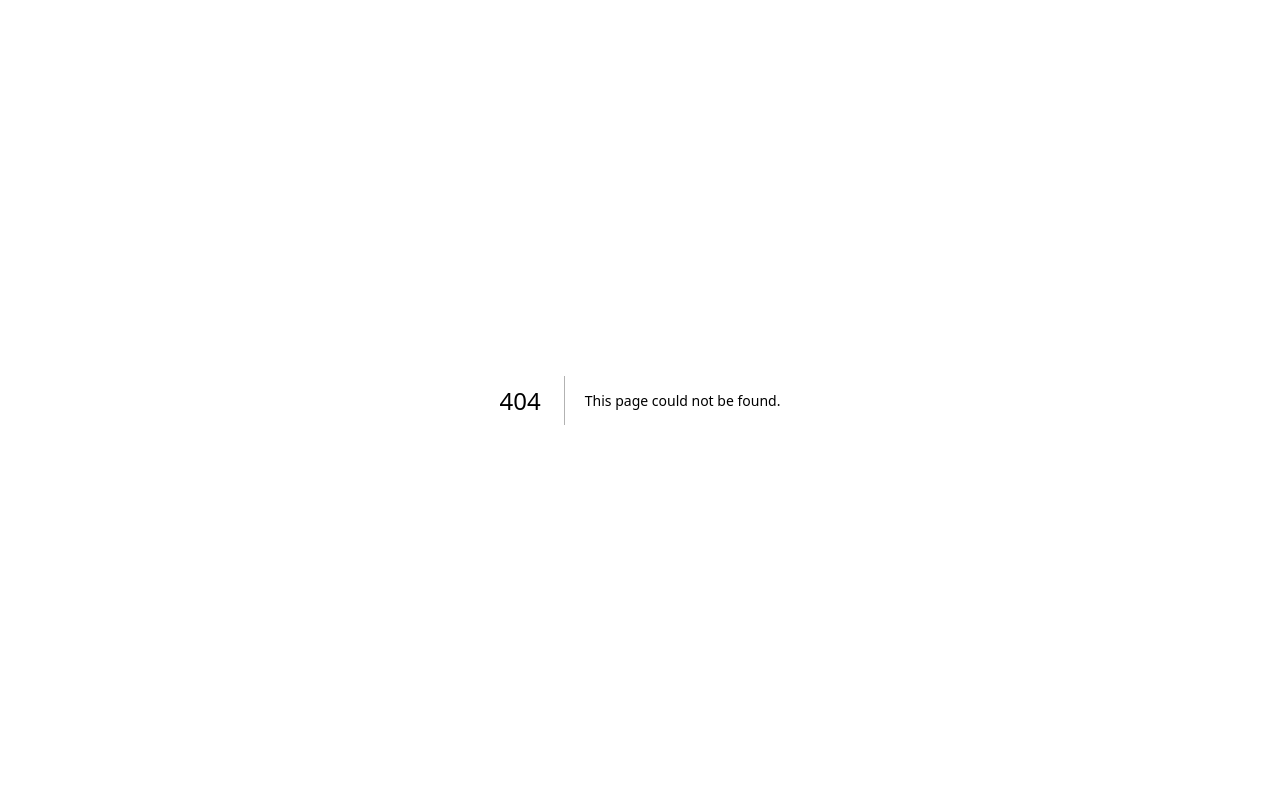
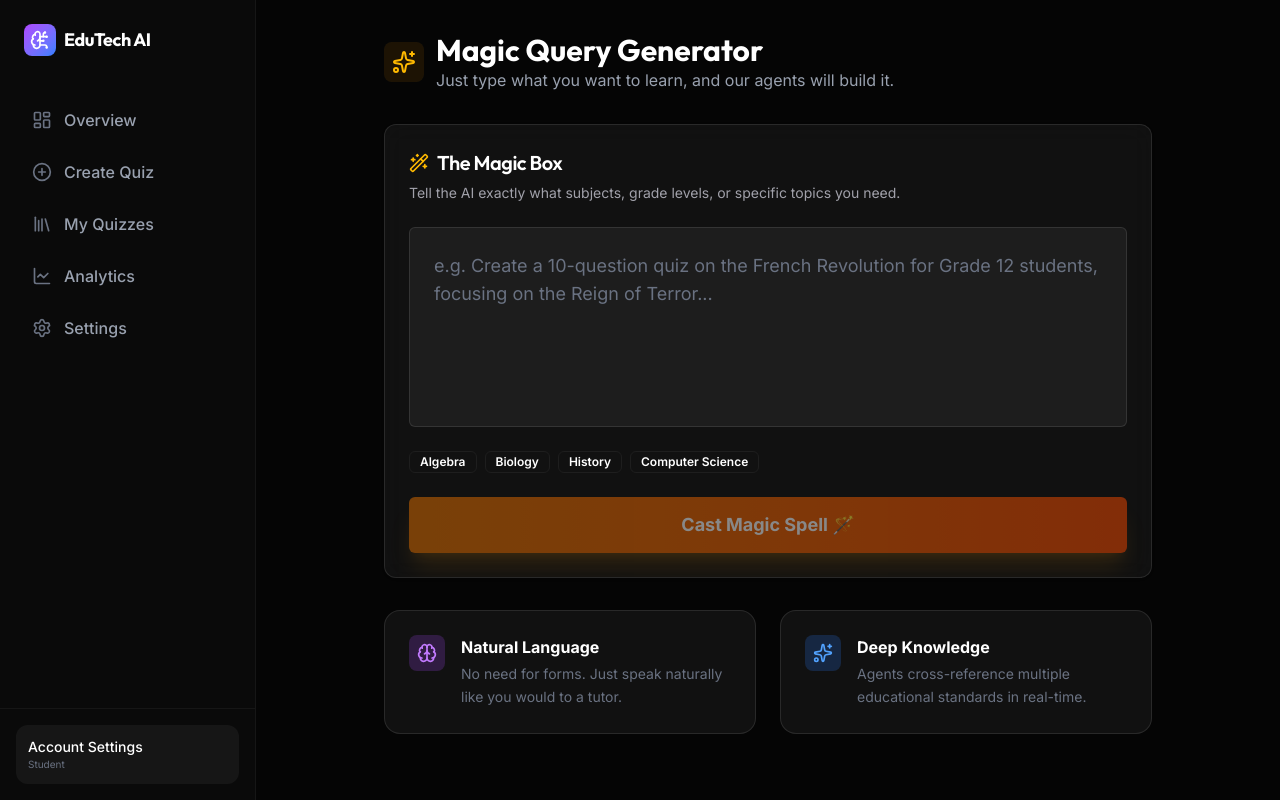
Before and after one commit to Ramdas-Chaugale/edutech-ai, a Next.js app: page /student/create/query in a window 1280 px wide. Before the commit this address had no page. Built offline with nearby package versions, Linux system fonts and the light colour scheme.

Commit message:
feat: magic query generator and improved landing page navigation

```diff
--- /dev/null
+++ b/src/app/(dashboard)/student/create/query/page.tsx
@@ -0,0 +1,122 @@
+"use client";
+
+import { useState } from "react";
+import { useRouter } from "next/navigation";
+import { Card, CardContent, CardHeader, CardTitle, CardDescription } from "@/components/ui/card";
+import { Button } from "@/components/ui/button";
+import { Textarea } from "@/components/ui/textarea";
+import { Badge } from "@/components/ui/badge";
+import { Brain, Loader2, Sparkles, Wand2 } from "lucide-react";
+import { toast } from "sonner";
+
+export default function QueryQuizPage() {
+  const [loading, setLoading] = useState(false);
+  const [query, setQuery] = useState("");
+  const router = useRouter();
+
+  const handleGenerate = async (e: React.FormEvent) => {
+    e.preventDefault();
+    if (!query) return toast.error("Please enter a query");
+
+    setLoading(true);
+
+    try {
+      // We send the raw query to our agentic graph
+      const res = await fetch("/api/quiz/generate", {
+        method: "POST",
+        body: JSON.stringify({
+          topic: query,
+          difficulty: "MEDIUM",
+          count: 10,
+          subject: "General Knowledge (Query)",
+          isQueryMode: true
+        }),
+      });
+
+      if (!res.ok) throw new Error("Failed to generate quiz");
+
+      const quiz = await res.json();
+      toast.success("Magic! Quiz generated from your query.");
+      router.push(`/student/quizzes/${quiz.id}`);
+    } catch (err: any) {
+      toast.error(err.message);
+    } finally {
+      setLoading(false);
+    }
+  };
+
+  return (
+    <div className="max-w-3xl mx-auto space-y-8 animate-in fade-in duration-1000">
+      <div className="flex items-center gap-3">
+        <div className="p-2 bg-amber-500/10 rounded-lg">
+          <Sparkles className="w-6 h-6 text-amber-400" />
+        </div>
+        <div>
+          <h1 className="text-3xl font-bold font-outfit">Magic Query Generator</h1>
+          <p className="text-gray-400">Just type what you want to learn, and our agents will build it.</p>
+        </div>
+      </div>
+
+      <Card className="bg-white/5 border-white/10 relative overflow-hidden backdrop-blur-md">
+        {loading && (
+          <div className="absolute inset-0 bg-black/80 backdrop-blur-md z-50 flex flex-col items-center justify-center text-center p-6 animate-in fade-in">
+            <Loader2 className="w-10 h-10 text-amber-500 animate-spin mb-4" />
+            <p className="text-xl font-bold text-white">AI Agents are Researching...</p>
+            <p className="text-sm text-gray-400 mt-2 max-w-xs">Analyzing your query and drafting high-quality educational content.</p>
+          </div>
+        )}
+
+        <CardHeader>
+          <CardTitle className="text-xl flex items-center gap-2 font-outfit">
+            <Wand2 className="w-5 h-5 text-amber-400" /> The Magic Box
+          </CardTitle>
+          <CardDescription>Tell the AI exactly what subjects, grade levels, or specific topics you need.</CardDescription>
+        </CardHeader>
+
+        <CardContent>
+          <form onSubmit={handleGenerate} className="space-y-6">
+            <Textarea
+              placeholder="e.g. Create a 10-question quiz on the French Revolution for Grade 12 students, focusing on the Reign of Terror..."
+              value={query}
+              onChange={(e) => setQuery(e.target.value)}
+              className="min-h-[200px] bg-white/5 border-white/10 text-lg p-6 focus:ring-amber-500/50 resize-none"
+              required
+            />
+
+            <div className="flex flex-wrap gap-2">
+              <Badge variant="outline" className="cursor-pointer hover:bg-white/10" onClick={() => setQuery("Basic Algebra for 8th Grade")}>Algebra</Badge>
+              <Badge variant="outline" className="cursor-pointer hover:bg-white/10" onClick={() => setQuery("Photosynthesis and Plant Biology")}>Biology</Badge>
+              <Badge variant="outline" className="cursor-pointer hover:bg-white/10" onClick={() => setQuery("World War II major battles")}>History</Badge>
+              <Badge variant="outline" className="cursor-pointer hover:bg-white/10" onClick={() => setQuery("C++ Programming Fundamentals")}>Computer Science</Badge>
+            </div>
+
+            <Button type="submit" disabled={loading || !query} className="w-full h-14 bg-gradient-to-r from-amber-600 to-orange-600 hover:from-amber-500 hover:to-orange-500 text-white text-lg font-bold shadow-xl shadow-amber-500/20">
+              {loading ? "Constructing Quiz..." : "Cast Magic Spell 🪄"}
+            </Button>
+          </form>
+        </CardContent>
+      </Card>
+
+      <div className="grid grid-cols-1 md:grid-cols-2 gap-6">
+        <div className="p-6 rounded-2xl bg-white/5 border border-white/10 flex items-start gap-4">
+          <div className="p-2 bg-purple-500/20 rounded-lg text-purple-400">
+             <Brain className="w-5 h-5" />
+          </div>
+          <div>
+            <h4 className="font-bold mb-1">Natural Language</h4>
+            <p className="text-sm text-gray-500 leading-relaxed">No need for forms. Just speak naturally like you would to a tutor.</p>
+          </div>
+        </div>
+        <div className="p-6 rounded-2xl bg-white/5 border border-white/10 flex items-start gap-4">
+          <div className="p-2 bg-blue-500/20 rounded-lg text-blue-400">
+             <Sparkles className="w-5 h-5" />
+          </div>
+          <div>
+            <h4 className="font-bold mb-1">Deep Knowledge</h4>
+            <p className="text-sm text-gray-500 leading-relaxed">Agents cross-reference multiple educational standards in real-time.</p>
+          </div>
+        </div>
+      </div>
+    </div>
+  );
+}
--- a/src/app/(dashboard)/student/page.tsx
+++ b/src/app/(dashboard)/student/page.tsx
@@ -34,7 +34,12 @@ export default async function StudentDashboard() {
           </h1>
           <p className="text-gray-400 text-sm">Track your AI-generated assessments and learning progress.</p>
         </div>
-        <div className="flex gap-4">
+        <div className="flex flex-wrap gap-4">
+          <Link href="/student/create/query">
+            <Button variant="outline" className="border-amber-500/20 text-amber-400 bg-amber-500/5 hover:bg-amber-500/10 gap-2">
+              <Sparkles className="w-4 h-4" /> Magic Query
+            </Button>
+          </Link>
           <Link href="/student/create/pdf">
             <Button variant="outline" className="border-white/10 text-gray-400 hover:text-white gap-2">
               <Plus className="w-4 h-4 text-blue-400" /> Import PDF
--- a/src/app/globals.css
+++ b/src/app/globals.css
@@ -38,6 +38,9 @@
 }
 
 @layer base {
+  html {
+    scroll-behavior: smooth;
+  }
   * {
     @apply border-border;
   }
--- a/src/app/page.tsx
+++ b/src/app/page.tsx
@@ -47,8 +47,8 @@ export default function Home() {
           {!isSignedIn ? (
             <>
               <div className="hidden md:flex items-center gap-8 mr-8 text-sm font-medium text-gray-400">
-                <Link href="#architecture" className="hover:text-white transition-colors">Architecture</Link>
-                <Link href="#hero" className="hover:text-white transition-colors">Live Demo</Link>
+                <a href="#architecture" className="hover:text-white transition-colors cursor-pointer">Architecture</a>
+                <a href="#hero" className="hover:text-white transition-colors cursor-pointer">Live Demo</a>
                 <Link href="https://github.com/Ramdas-Chaugale/edutech-ai" className="hover:text-white transition-colors">Source Code</Link>
               </div>
               <SignInButton mode="modal">
@@ -89,10 +89,10 @@ export default function Home() {
         >
           <motion.div
             variants={itemVariants}
-            className="inline-flex items-center gap-2 px-3 py-1 rounded-full bg-white/5 border border-white/10 text-xs font-medium text-purple-400 mb-8"
+            className="inline-flex items-center gap-2 px-4 py-2 rounded-full bg-blue-500/10 border border-blue-500/20 text-xs font-medium text-blue-400 mb-8"
           >
             <Sparkles className="w-3 h-3" />
-            <span>Built with RAG, LangGraph & Gemini 1.5 Pro</span>
+            <span>New: Query-Based Quiz Generation is Live!</span>
           </motion.div>
 
           <motion.h1
@@ -109,20 +109,27 @@ export default function Home() {
             variants={itemVariants}
             className="text-lg md:text-xl text-gray-400 mb-12 max-w-2xl mx-auto leading-relaxed"
           >
-            An engineering showcase of autonomous educational agents that generate quizzes, manage learning roadmaps, and provide semantic evaluations.
+            Autonomous educational agents that generate quizzes from **PDFs**, **Plain Queries**, or **Exam Patterns** with semantic evaluation.
           </motion.p>
 
           <motion.div variants={itemVariants} className="flex flex-col md:flex-row gap-4 justify-center">
             {isSignedIn ? (
+              <>
                 <Link href="/student/create">
                   <Button size="lg" className="h-14 px-8 text-base bg-gradient-to-r from-purple-600 to-blue-600 hover:from-purple-500 hover:to-blue-500 border-0 shadow-2xl shadow-purple-500/30">
                     Launch AI Generator <ArrowRight className="ml-2 w-4 h-4" />
                   </Button>
                 </Link>
+                <Link href="/student/create/pdf">
+                  <Button size="lg" variant="outline" className="h-14 px-8 text-base bg-white/5 border-white/10 hover:bg-white/10 text-white">
+                    <FileUp className="mr-2 w-4 h-4 text-blue-400" /> Upload PDF
+                  </Button>
+                </Link>
+              </>
             ) : (
               <SignUpButton mode="modal">
                 <Button size="lg" className="h-14 px-8 text-base bg-gradient-to-r from-purple-600 to-blue-600 hover:from-purple-500 hover:to-blue-500 border-0 shadow-2xl shadow-purple-500/30">
-                  Launch AI Generator <ArrowRight className="ml-2 w-4 h-4" />
+                  Get Started Free <ArrowRight className="ml-2 w-4 h-4" />
                 </Button>
               </SignUpButton>
             )}
@@ -142,18 +149,18 @@ export default function Home() {
             {[
               {
                 icon: BrainCircuit,
-                title: "Agentic Workflows",
-                desc: "Multiple AI agents collaborate to generate accurate, high-quality content.",
+                title: "Query-to-Quiz",
+                desc: "Simply type your requirement (e.g. 'Quiz on Algebra for Grade 8') and our agents do the rest.",
               },
               {
-                icon: GraduationCap,
-                title: "Exam Patterns",
-                desc: "Specialized models for CBSE, JEE, NEET, UPSC, and State Boards.",
+                icon: FileText,
+                title: "PDF Intelligence",
+                desc: "Upload textbooks or notes. Our RAG engine extracts and generates quizzes from your content.",
               },
               {
                 icon: LineChart,
-                title: "Adaptive Engine",
-                desc: "Analyzes your weak spots and generates customized practice plans.",
+                title: "Semantic Insights",
+                desc: "Get deep, qualitative feedback on your answers beyond just 'correct' or 'incorrect'.",
               },
             ].map((feature, i) => (
               <motion.div
@@ -181,10 +188,11 @@ export default function Home() {
         <div className="flex gap-8">
           <Link href="#" className="hover:text-white">Privacy Policy</Link>
           <Link href="#" className="hover:text-white">Terms of Service</Link>
-          <Link href="mailto:your-email@example.com" className="hover:text-white">Contact</Link>
+          <a href="mailto:ramdaschaugale@gmail.com" className="hover:text-white">Contact</a>
         </div>
         <div className="text-gray-600">© 2026 EduTech AI. Built with Gemini & Next.js 15.</div>
       </footer>
+
     </div>
   );
 }
--- /dev/null
+++ b/src/components/ui/textarea.tsx
@@ -0,0 +1,23 @@
+import * as React from "react"
+import { cn } from "@/lib/utils"
+
+export interface TextareaProps
+  extends React.TextareaHTMLAttributes<HTMLTextAreaElement> {}
+
+const Textarea = React.forwardRef<HTMLTextAreaElement, TextareaProps>(
+  ({ className, ...props }, ref) => {
+    return (
+      <textarea
+        className={cn(
+          "flex min-h-[80px] w-full rounded-md border border-white/10 bg-white/5 px-3 py-2 text-sm ring-offset-background placeholder:text-gray-500 focus-visible:outline-none focus-visible:ring-2 focus-visible:ring-purple-500/50 focus-visible:ring-offset-2 disabled:cursor-not-allowed disabled:opacity-50",
+          className
+        )}
+        ref={ref}
+        {...props}
+      />
+    )
+  }
+)
+Textarea.displayName = "Textarea"
+
+export { Textarea }
```
Lines whose indentation alone changed are shown as unchanged.
